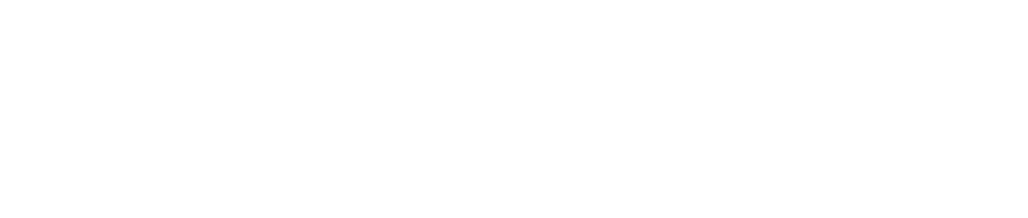
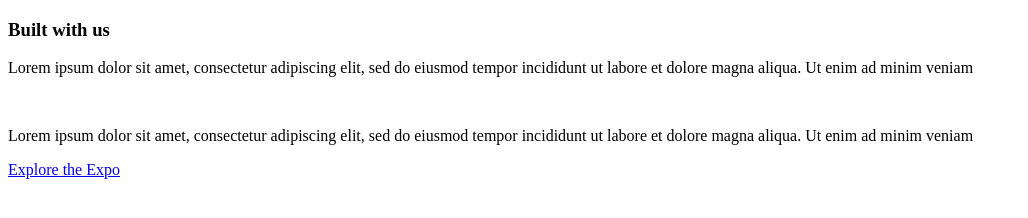
Before and after one commit to YessiGarcia/bootstrap, a plain HTML site: page index.html in a window 1280 px wide. Shown: the whole page, without its empty margins (0-1028 px from the left). Drawn offline with Linux system fonts and the light colour scheme.

Commit message:
Agregando seccion 3 estructura basica del html

```diff
--- a/index.html
+++ b/index.html
@@ -10,6 +10,27 @@
 	<link rel="stylesheet" href="assets/css/footer.css">
 </head>
 <body>
+	<section id"builtwith">
+		<h3>Built with us </h3>
+		<p>
+			Lorem ipsum dolor sit amet, consectetur
+			adipiscing elit, sed do eiusmod tempor incididunt
+			 ut labore et dolore
+			 magna aliqua. Ut enim ad minim veniam
+		</p>
+		<article class="">
+			<img src="" alt="">
+			<img src="" alt="">
+			<img src="" alt="">
+			<img src="" alt="">
+		</article>
+		<p>Lorem ipsum dolor sit amet, consectetur
+			adipiscing elit, sed do eiusmod tempor incididunt
+			 ut labore et dolore magna aliqua.
+			 Ut enim ad minim veniam
+		 </p>
+		 <a href="#" type="button" class="boton bordes redondeados ">Explore the Expo</a>
+	</section>
 	<script src="assets/js/main.js"></script>
 </body>
 </html>
```
